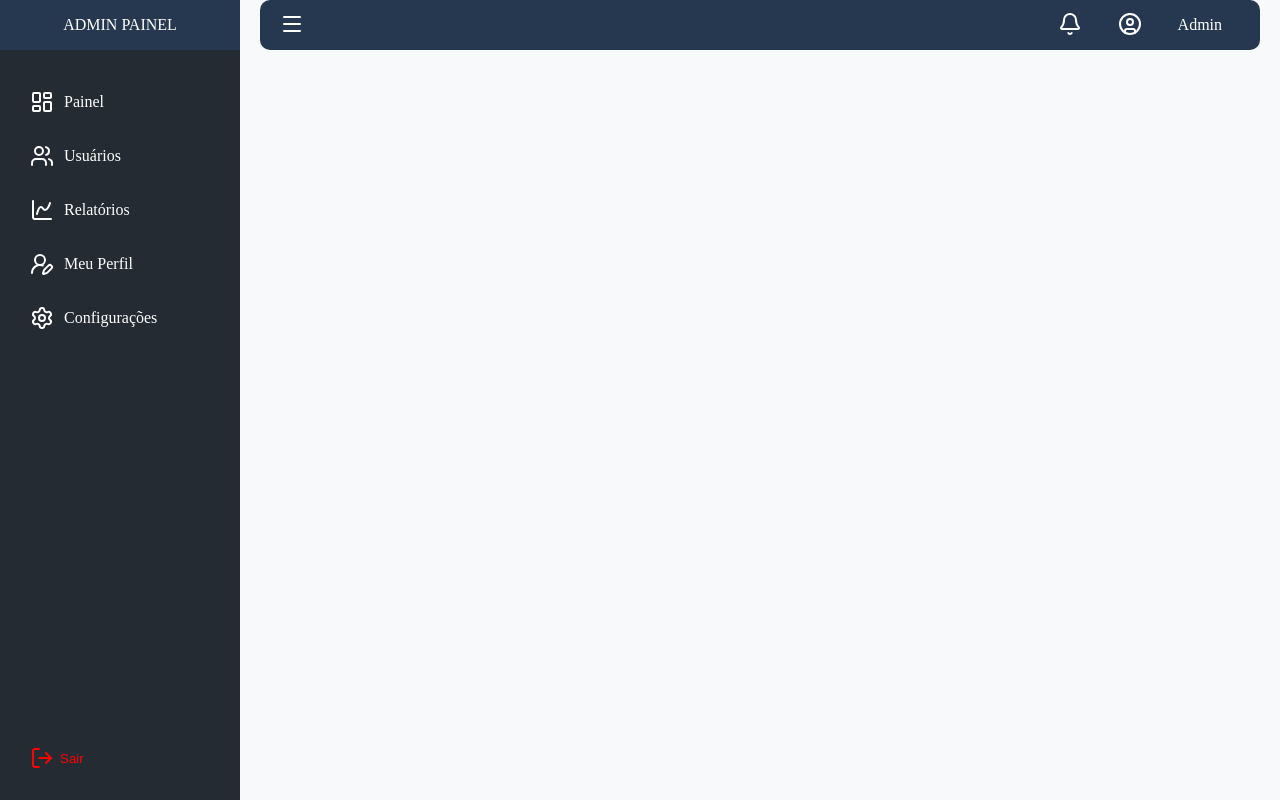
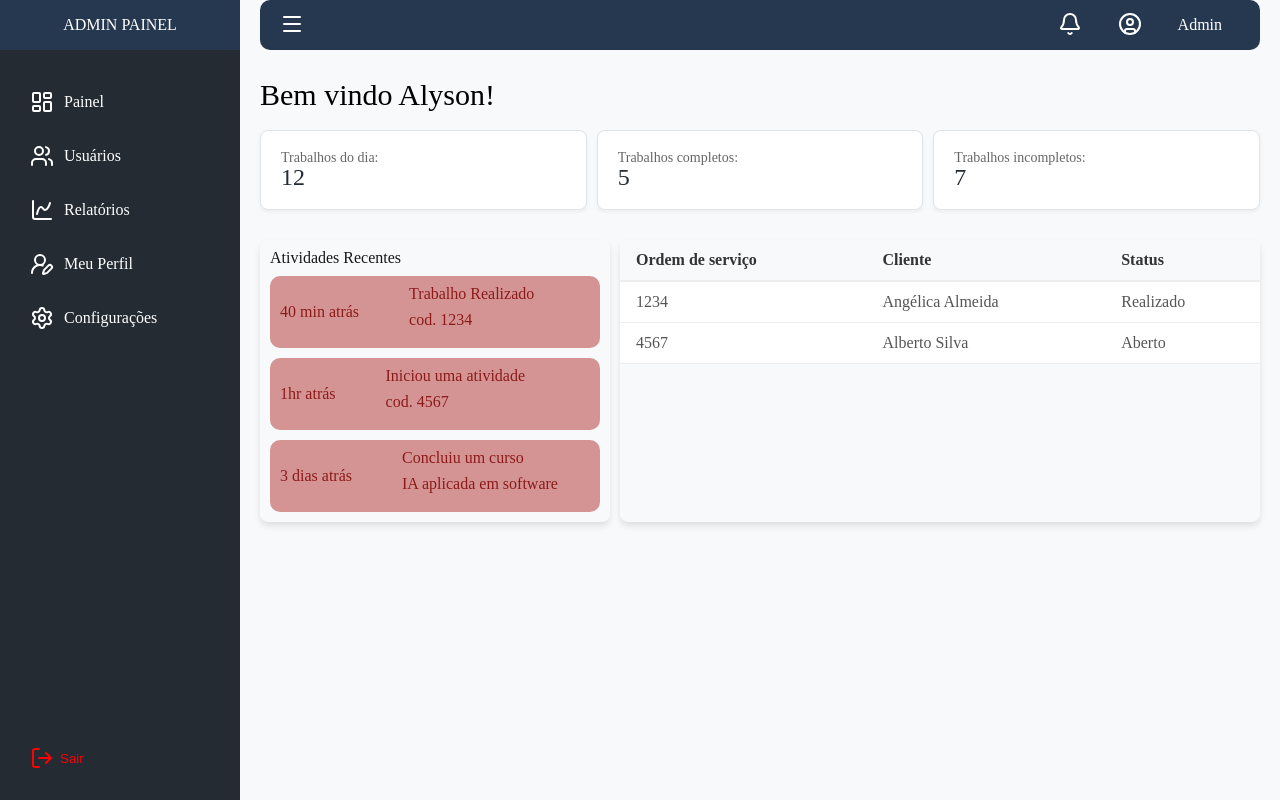
Before and after one commit to AlysoonFelipeeDev/admin-panel, a React (Vite) app: page / in a window 1280 px wide. Built offline with nearby package versions, Linux system fonts and the light colour scheme.

Commit message:
refactor: melhorando a pagina dashboard pra escalar no futuro

```diff
--- a/src/components/Ui/PageHeader.tsx
+++ b/src/components/Ui/PageHeader.tsx
@@ -8,15 +8,22 @@ interface PageHeaderProps {
 
 export function PageHeader({title, action}: PageHeaderProps){
     return (
-        <>
+        <HeaderSection>
             <Title>{title}</Title>
             {action ?
             <Button>{action}</Button> :
             ""
             }
-        </>
+        </HeaderSection>
     )
 }
+
+const HeaderSection = styled.section`
+    display: flex;
+    justify-content: space-between;
+    align-items: center;
+    margin: 20px 0
+`
 
 const Title = styled.h1`
     font-size: 30px;
--- /dev/null
+++ b/src/components/Ui/RecentActivities.tsx
@@ -0,0 +1,51 @@
+import styled from "styled-components"
+
+interface RecentActivitiesProps {
+    array : {
+        time: string,
+        activity: string,
+        description: string
+    }[]
+}
+export function RecentActivities({array}: RecentActivitiesProps){
+    return (
+        <Container>
+            <h2>Atividades Recentes</h2>
+            {array.map(item => (
+                <ContainerActivities>
+                            <span>{item.time}</span>
+                            <Recents>
+                                <p>{item.activity}</p>
+                                <p>{item.description}</p>
+                            </Recents>
+                </ContainerActivities>
+            ))}
+        </Container>
+    )
+}
+
+const Container = styled.div`
+border-radius: 8px;
+    box-shadow: 0 4px 6px rgba(0, 0, 0, 0.1);
+    h2 {
+        color: #181717;
+        margin: 10px;
+    }
+`
+
+const ContainerActivities = styled.div`
+    display: flex;
+    align-items: center;
+    border-radius: 10px;
+    padding: 10px;
+    margin: 10px;
+    background-color: #d49494;
+    color: #8d1a1a;
+`
+
+const Recents = styled.div`
+    margin-left: 50px;
+    p {
+        margin-bottom: 10px;
+    }
+`
--- /dev/null
+++ b/src/components/Ui/TaskTable.tsx
@@ -0,0 +1,62 @@
+import styled from "styled-components"
+
+interface TaskTableProps {
+    array : {
+        order: number,
+        client: string,
+        status: boolean
+    }[]
+}
+
+export function TaskTable({array}: TaskTableProps){
+    return (
+        <StyledTable>
+            <thead>
+                <tr>
+                    <th>Ordem de serviço</th>
+                    <th>Cliente</th>
+                    <th>Status</th>
+                </tr>
+            </thead>
+            <tbody>
+                {array.map(item => (
+                    <tr>
+                        <td>{item.order}</td>
+                        <td>{item.client}</td>
+                        <td>{item.status ? "Realizado" : "Aberto"}</td>
+                    </tr>
+                ))}
+            </tbody>
+        </StyledTable>
+    )
+}
+
+const StyledTable = styled.table`
+    width: 100%;
+    border-collapse: collapse;
+    background-color:  #fff;
+    text-align: left;
+
+    thead {
+        background-color: #f8f9fa;
+        border-bottom: 2px solid #eee;
+    }
+
+
+    th {
+        padding: 12px 16px;
+        font-weight: 600;
+        color: #333
+    }
+
+    td {
+        padding: 12px 16px;
+        border-bottom: 1px solid #eee;
+        color: #555;
+    }
+
+    tr:hover {
+        background-color: #f1f5f9;
+        transition: background 0.2s ease;
+    }
+`
--- a/src/pages/Dashboard.tsx
+++ b/src/pages/Dashboard.tsx
@@ -1,7 +1,63 @@
+import styled from "styled-components";
+import { PageHeader } from "../components/Ui/PageHeader";import { StatCard } from "../components/Ui/StatCard";
+import { TaskTable } from "../components/Ui/TaskTable";
+import { RecentActivities } from "../components/Ui/RecentActivities";
+;
+
 export function Dashboard() {
+    const activities = [
+        {time: '40 min atrás', activity: "Trabalho Realizado", description: "cod. 1234"},
+        {time: '1hr atrás', activity: "Iniciou uma atividade", description: "cod. 4567"},
+        {time: '3 dias atrás', activity: "Concluiu um curso", description: "IA aplicada em software"},
+    ]
+
+    const items = [
+        {order: 1234, client: "Angélica Almeida", status: true},
+        {order: 4567, client: "Alberto Silva", status: false}
+    ]
+    const stats = [
+        {label: 'Trabalhos do dia:', value: 12},
+        {label: 'Trabalhos completos:', value: 5},
+        {label: 'Trabalhos incompletos:', value: 7},
+    ]
     return (
-        <>
-
-        </>
+        <Container>
+            <PageHeader title={"Bem vindo Alyson!"}/>
+            <WorksDatas>
+            {stats.map(stat => (
+                <StatCard label={stat.label} value={stat.value}/>
+            ))}
+            </WorksDatas>
+            <ContainerActivies>
+                <RecentActivities array={activities}/>
+                <ContainerTable>
+                    <TaskTable array={items}/>
+                </ContainerTable>
+            </ContainerActivies>
+        </Container>
     )
 }
+
+const Container = styled.div`
+display: flex;
+flex-direction: column;
+`
+
+const WorksDatas = styled.div`
+    display: grid;
+    grid-template-columns: repeat(3, 1fr);
+    gap: 10px;
+`
+const ContainerActivies = styled.div`
+    display: grid;
+    grid-template-columns: 350px 1fr;
+    gap: 10px;
+    margin-top: 30px;
+`
+
+const ContainerTable = styled.div`
+    width: 100%;
+    overflow-x: auto;
+    border-radius: 8px;
+    box-shadow: 0 4px 6px rgba(0, 0, 0, 0.1);
+`
--- a/src/pages/Users.tsx
+++ b/src/pages/Users.tsx
@@ -15,9 +15,7 @@ export function Users() {
         ]
     return (
         <Container>
-            <HeaderSection>
             <PageHeader title={"Gerenciamento de Usuários"} action={" + Novo Usuário"}/>
-            </HeaderSection>
             <StatsGrid>
                 {stats.map(stat => (
                     <StatCard key={stat.label} label={stat.label} value={stat.value}/>
@@ -35,13 +33,6 @@ const Container = styled.div`
     flex-direction: column;
 `
 
-const HeaderSection = styled.section`
-    display: flex;
-    justify-content: space-between;
-    align-items: center;
-    margin: 20px 0
-`
-
 const StatsGrid = styled.div`
     display: grid;
     grid-template-columns: repeat(3, 1fr);
```
